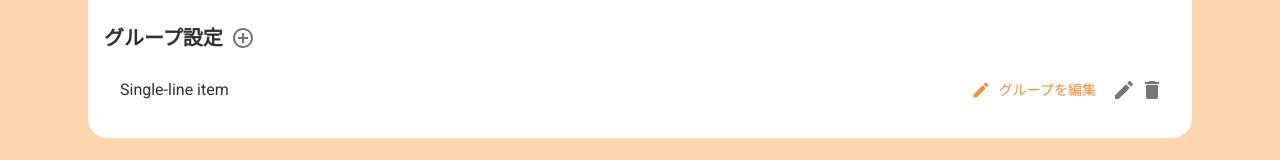
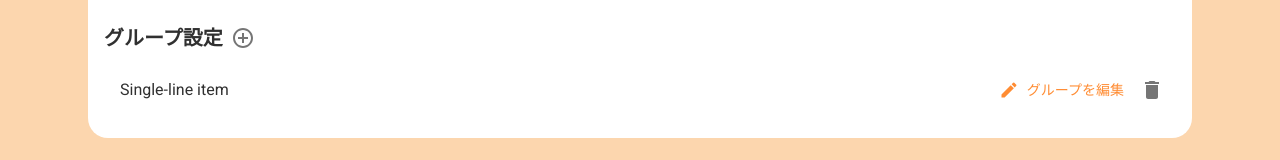
Before and after one commit to sensei-sensor/sensei-sensor-react, a React (Vite) app: page /UserPage in a window 1280 px wide. Shown: the part 598-758 px from the top of the page. Built offline with nearby package versions, Linux system fonts and the light colour scheme.

Commit message:
アイコンが2つになっていたところを削除とインポートの最適化

```diff
--- a/src/components/user/GroupList.jsx
+++ b/src/components/user/GroupList.jsx
@@ -8,11 +8,11 @@ import {
   ListItemText,
   Typography,
 } from "@mui/material";
-import React from "react";
+import React, { useState } from "react";
 import EditGroupModal from "../../modals/EditGroupModal";
 
 export default function GroupList() {
-  const [open, setOpen] = React.useState(false);
+  const [open, setOpen] = useState(false);
   const handleOpen = () => setOpen(true);
   const handleClose = () => setOpen(false);
 
@@ -33,13 +33,6 @@ export default function GroupList() {
               <Button startIcon={<Edit />} onClick={handleOpen}>
                 グループを編集
               </Button>
-              <IconButton
-                edge="end"
-                aria-label="グループを編集"
-                onClick={handleOpen}
-              >
-                <Edit />
-              </IconButton>
               <IconButton edge="end" aria-label="グループを削除">
                 <Delete />
               </IconButton>
```
